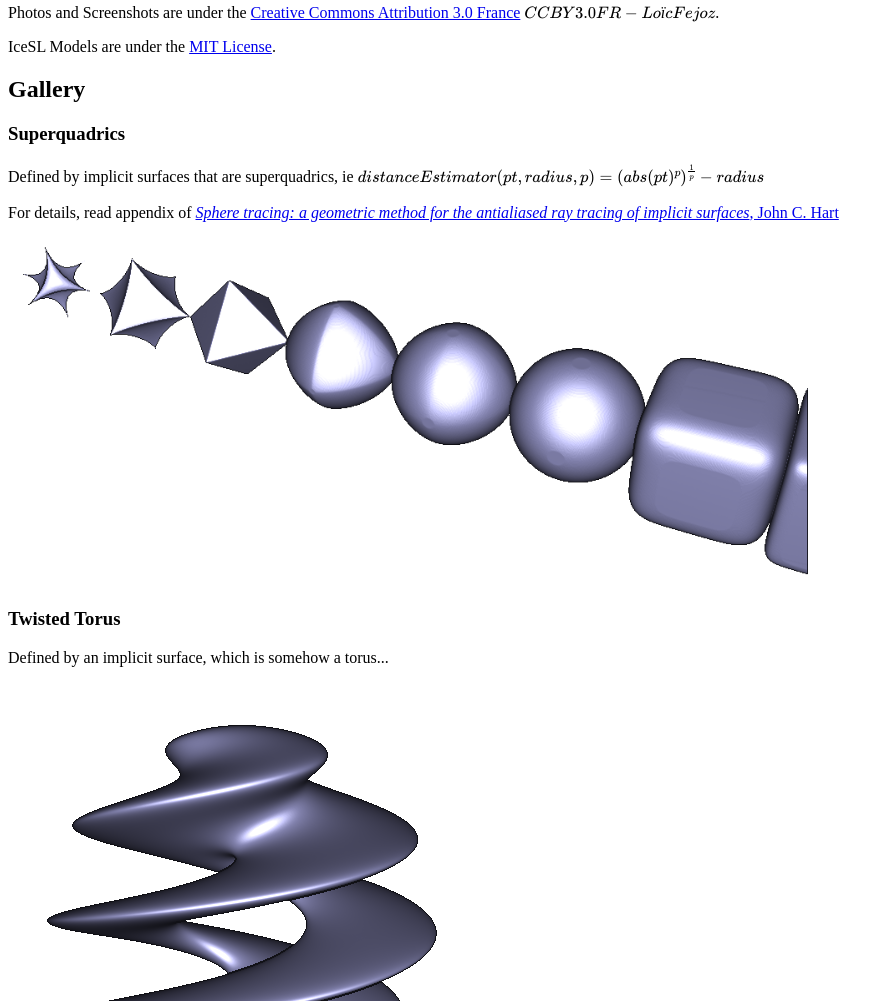
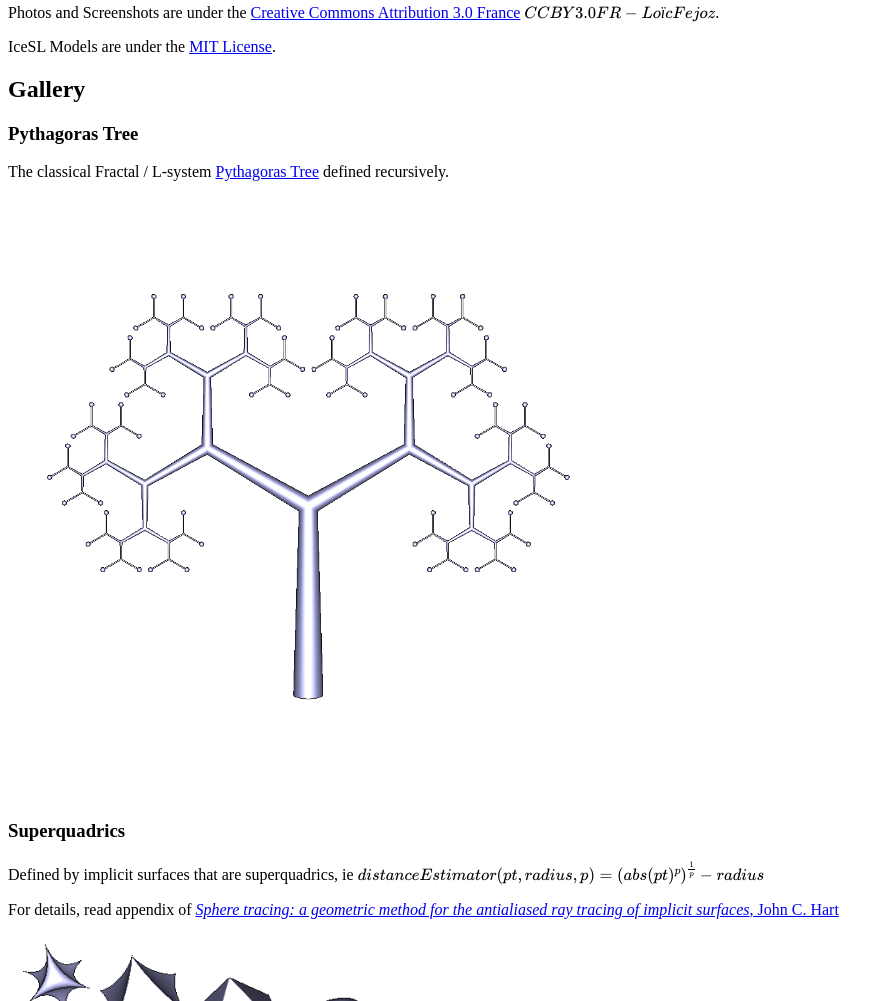
Before and after one commit to loic-fejoz/loic-fejoz-fabmoments, a plain HTML site: page icesl-gallery/index.html in a window 1280 px wide. Shown: the part 280-1281 px from the top of the page, without its empty margins (0-894 px from the left). Drawn offline with nearby package versions, Linux system fonts and the light colour scheme; some packages are replaced by stand-ins of ours.

```diff
--- a/icesl-gallery/README.html
+++ b/icesl-gallery/index.html
@@ -34,6 +34,12 @@
 
 <h2>Gallery</h2>
 
+<h3>Pythagoras Tree</h3>
+
+<p>The classical Fractal / L-system <a href="http://en.wikipedia.org/wiki/L-system#Example_2:_Pythagoras_Tree">Pythagoras Tree</a> defined recursively.</p>
+
+<p><img src="pythagoras-tree-0000.png?raw=true" alt="A screenshot of superquadrics examples" title="" /></p>
+
 <h3>Superquadrics</h3>
 
 <p>Defined by implicit surfaces that are superquadrics, ie ${distanceEstimator}({pt}, radius, p) = (abs({pt})^p)^\frac{1}{p} - radius$</p>
```
Also changed, not shown: 2 other files.
